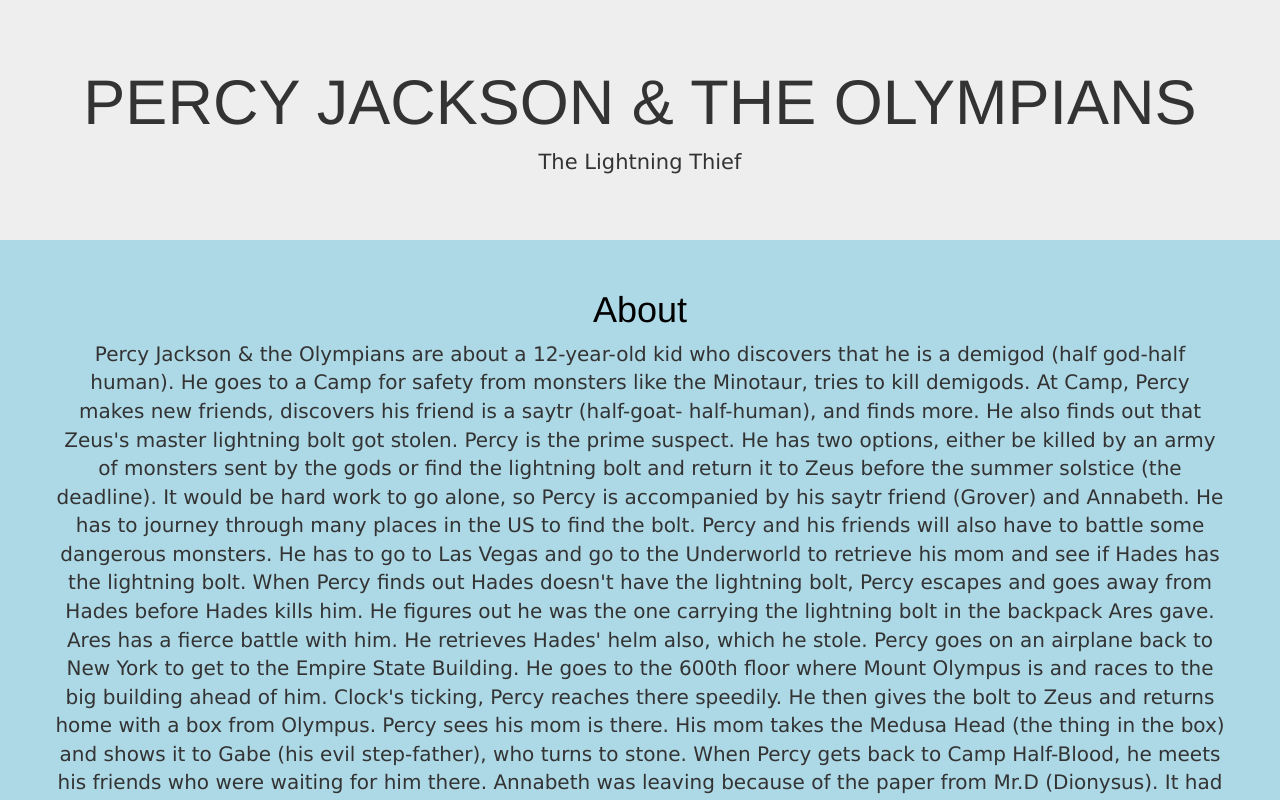
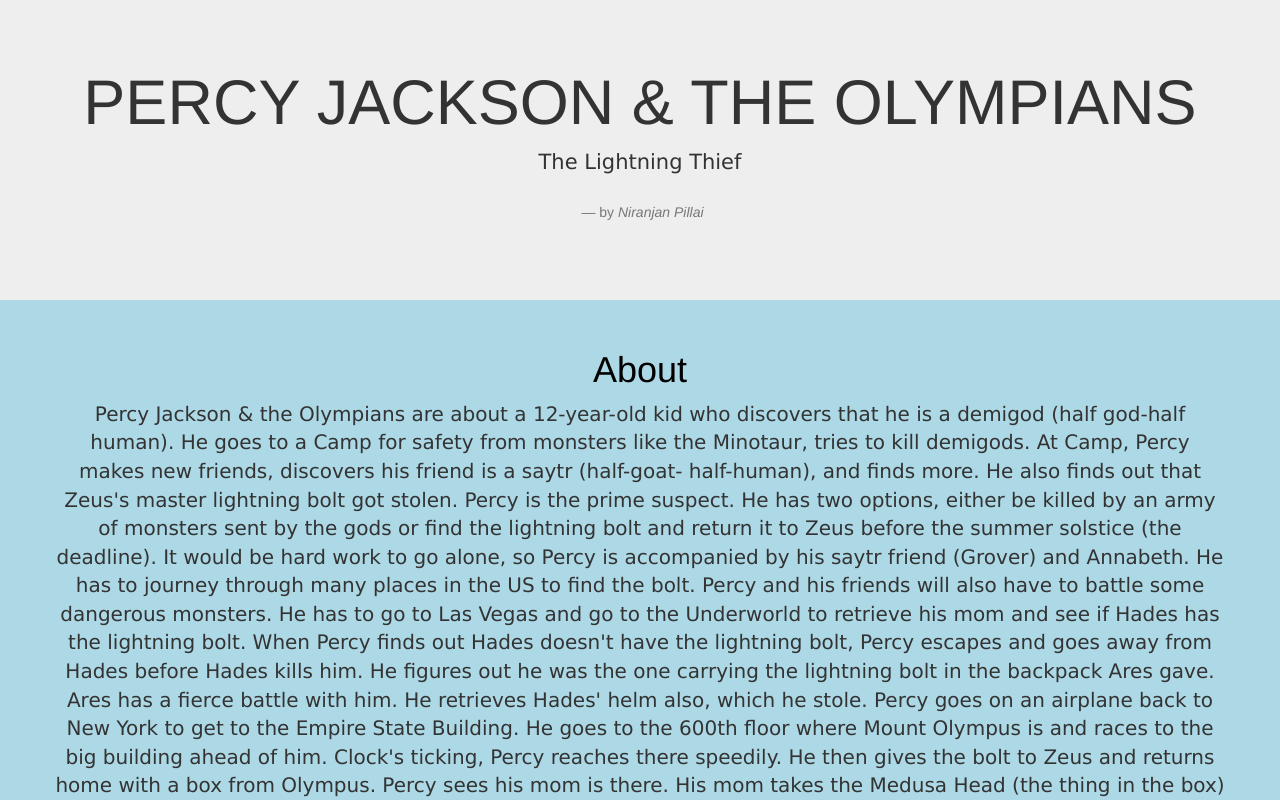
Before and after one commit to NiranjanPillai/niranjan.github.io, a plain HTML site: page index.html in a window 1280 px wide. Shown: the top 800 px of the page. Drawn offline with nearby package versions, Linux system fonts and the light colour scheme.

Commit message:
Update index.html

```diff
--- a/index.html
+++ b/index.html
@@ -14,7 +14,9 @@
 <div id="lightning" class="jumbotron text-center">
   <h1>PERCY JACKSON & THE OLYMPIANS</h1>
   <p>The Lightning Thief</p>
-
+  <blockquote class="blockquote">
+    <footer class="blockquote-footer">by <cite>Niranjan Pillai</cite></footer>
+</blockquote>
 </div>
 <div class="container">
 
```
